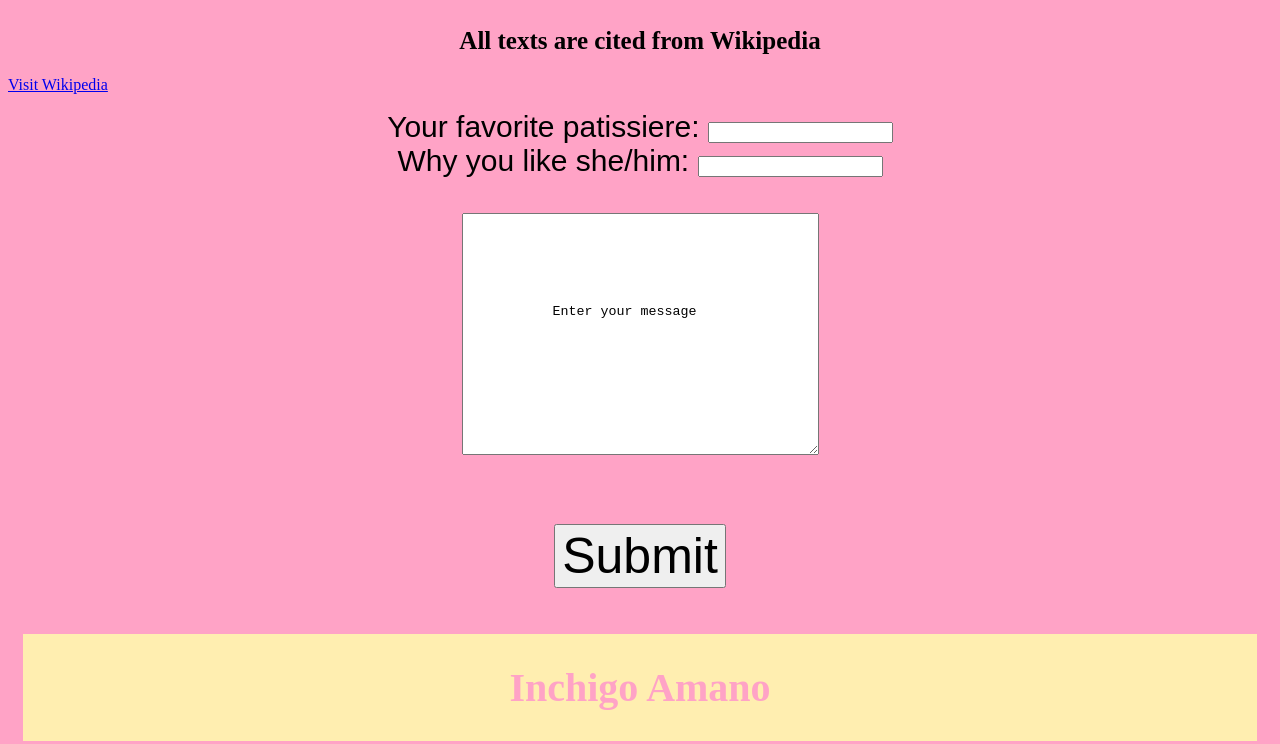
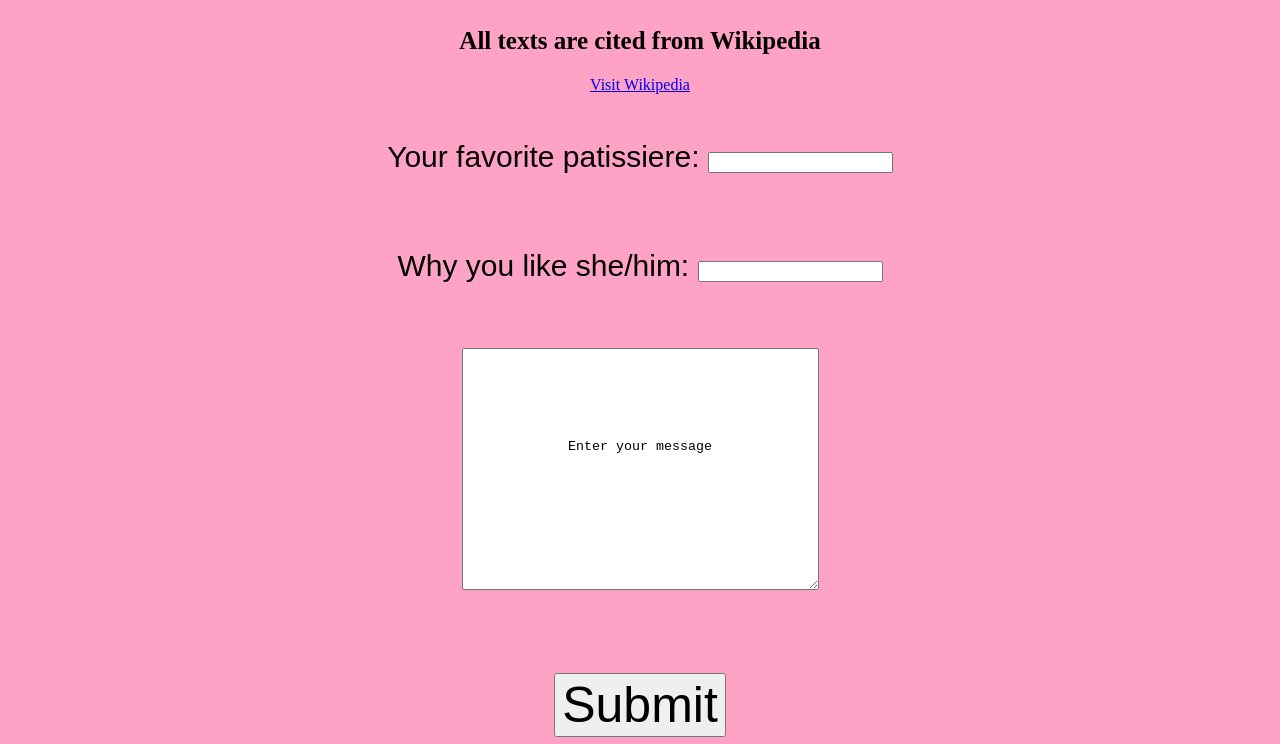
Before and after one commit to JueyanLin/JueyanLin, a plain HTML site: page patisserie.html in a window 1280 px wide. Shown: the part 2320-3064 px from the top of the page. Drawn offline with Linux system fonts and the light colour scheme.

Commit message:
Update patisserie.html

```diff
--- a/patisserie.html
+++ b/patisserie.html
@@ -39,14 +39,15 @@
 
 <h2 style="text-align:center; color:black;font-size:25px">All texts are cited from Wikipedia</h2>
 
-<p><a href="https://en.wikipedia.org/wiki/Yumeiro_Patissiere">Visit Wikipedia</a></p>
+<p style="text-align:center"><a href="https://en.wikipedia.org/wiki/Yumeiro_Patissiere">Visit Wikipedia</a></p>
 
 <form style="text-align: center;">
-  <label style="margin: 15px; padding: 30px; font-size: 30px; font-family: Arial;">Your favorite patissiere: <input type="text" name="Your favorite patissiere"></label><br>
-  <label style="margin: 15px; padding: 30px; font-size: 30px; font-family: Arial;">Why you like she/him: <input type="text" name="Why you like she/him"></label><br>
-  <textarea style="margin: 35px; padding: 90px;" name="comments" rows="4">Enter your message</textarea><br>
-  <input style="font-size: 50px; margin: 30px;" type="submit" value="Submit"><br>
+  <label style="display: block; margin: 15px auto; padding: 30px; font-size: 30px; font-family: Arial; text-align: center;">Your favorite patissiere: <input type="text" name="Your favorite patissiere"></label>
+  <label style="display: block; margin: 15px auto; padding: 30px; font-size: 30px; font-family: Arial; text-align: center;">Why you like she/him: <input type="text" name="Why you like she/him"></label>
+  <textarea style="display: block; margin: 35px auto; padding: 90px; text-align: center;" name="comments" rows="4">Enter your message</textarea><br>
+  <input style="display: block; margin: 30px auto; font-size: 50px;" type="submit" value="Submit"><br>
 </form>
+
 
 
 
```
